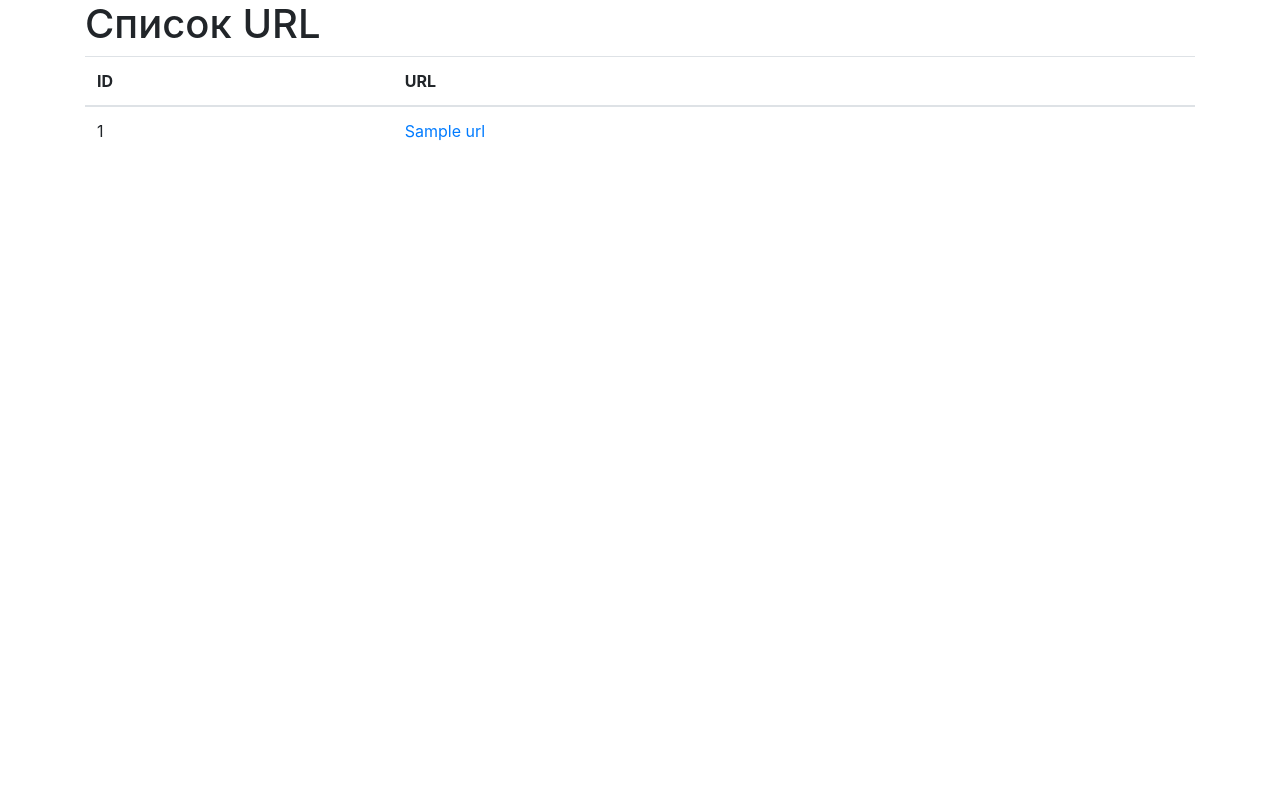
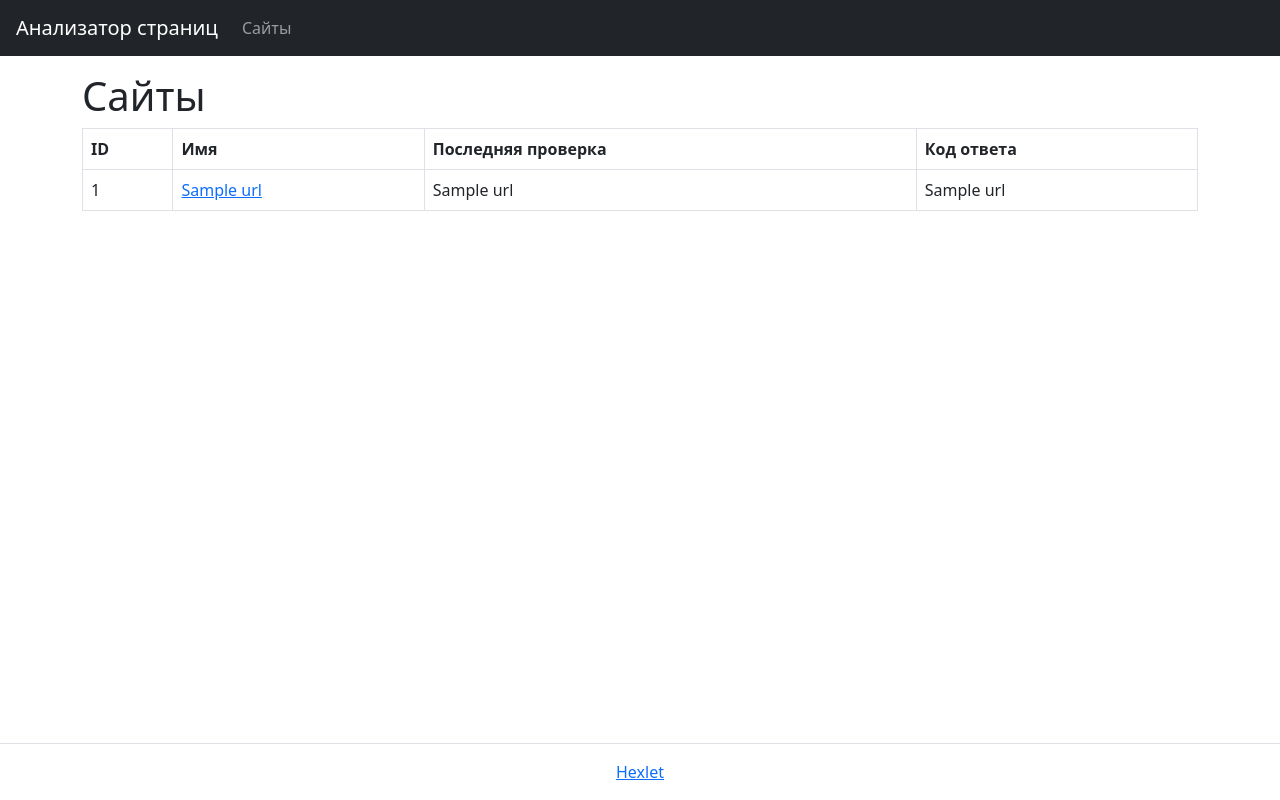
Before and after one commit to boytsovau/python-project-83, a Flask app: page /urls in a window 1280 px wide. Run offline with Flask 3, Linux system fonts and the light colour scheme; a database or web service that is not in the repository returns one stand-in record (values such as "Sample title"); some libraries are stand-ins or nearby versions.

Commit message:
modified:   page_analyzer/templates/urls.html

```diff
--- a/page_analyzer/templates/urls.html
+++ b/page_analyzer/templates/urls.html
@@ -1,29 +1,65 @@
 <!DOCTYPE html>
 <html lang="en">
 <head>
-    <meta charset="UTF-8">
-    <title>Список URL</title>
-    <link href="https://stackpath.bootstrapcdn.com/bootstrap/4.5.2/css/bootstrap.min.css" rel="stylesheet">
+    <meta charset="utf-8">
+    <meta name="viewport" content="width=device-width, initial-scale=1, shrink-to-fit=no">
+    <meta name="description" content="Third project for Hexlet.io">
+    <link href="https://cdn.jsdelivr.net/npm/bootstrap@5.2.0/dist/css/bootstrap.min.css" rel="stylesheet" integrity="sha384-gH2yIJqKdNHPEq0n4Mqa/HGKIhSkIHeL5AyhkYV8i59U5AR6csBvApHHNl/vI1Bx" crossorigin="anonymous">
+    <title>Анализатор страниц</title>
 </head>
-<body>
-    <div class="container">
-        <h1>Список URL</h1>
-        <table class="table" data-test="urls">
+<body class="min-vh-100 d-flex flex-column">
+    <header class="flex-shrink-0">
+        <nav class="navbar navbar-expand-md navbar-dark bg-dark px-3">
+            <a class="navbar-brand" href="/">Анализатор страниц</a>
+            <div id="navbarNav">
+                <ul class="navbar-nav">
+                    <li class="nav-item"><a class="nav-link " href="/urls">Сайты</a></li>
+                </ul>
+            </div>
+        </nav>
+    </header>
+
+    <main class="flex-grow-1">
+        <div class="container-lg mt-3">
+            <h1>Сайты</h1>
+
+            <div class="table-responsive">
+                <table class="table table-bordered table-hover text-nowrap" data-test="urls">
                     <thead>
                         <tr>
                             <th>ID</th>
-                    <th>URL</th>
+                            <th>Имя</th>
+                            <th>Последняя проверка</th>
+                            <th>Код ответа</th>
                         </tr>
                     </thead>
                     <tbody>
                         {% for url in urls %}
                             <tr data-test="url">
                                 <td>{{ url[0] }}</td>
-                        <td><a href="{{ url_for('show_url', url_id=url[0]) }}">{{ url[1] }}</a></td>
+                                <td>
+                                    <a href="{{ url_for('show_url', url_id=url[0]) }}">
+                                        {{ url[1] }}
+                                    </a>
+                                </td>
+                                <td>{{ url[2] }}</td>
+                                <td>{{ url[3] }}</td>
                             </tr>
                         {% endfor %}
                     </tbody>
                 </table>
             </div>
+        </div>
+    </main>
+
+    <footer class="border-top py-3 mt-5 flex-shrink-0">
+        <div class="container-lg">
+            <div class="text-center">
+                <a href="https://ru.hexlet.io/" target="_blank">Hexlet</a>
+            </div>
+        </div>
+    </footer>
+
+    <script src="https://cdn.jsdelivr.net/npm/bootstrap@5.1.3/dist/js/bootstrap.bundle.min.js" integrity="sha384-ka7Sk0Gln4gmtz2MlQnikT1wXgYsOg+OMhuP+IlRH9sENBO0LRn5q+8nbTov4+1p" crossorigin="anonymous"></script>
 </body>
 </html>
```
Lines whose indentation alone changed are shown as unchanged.
